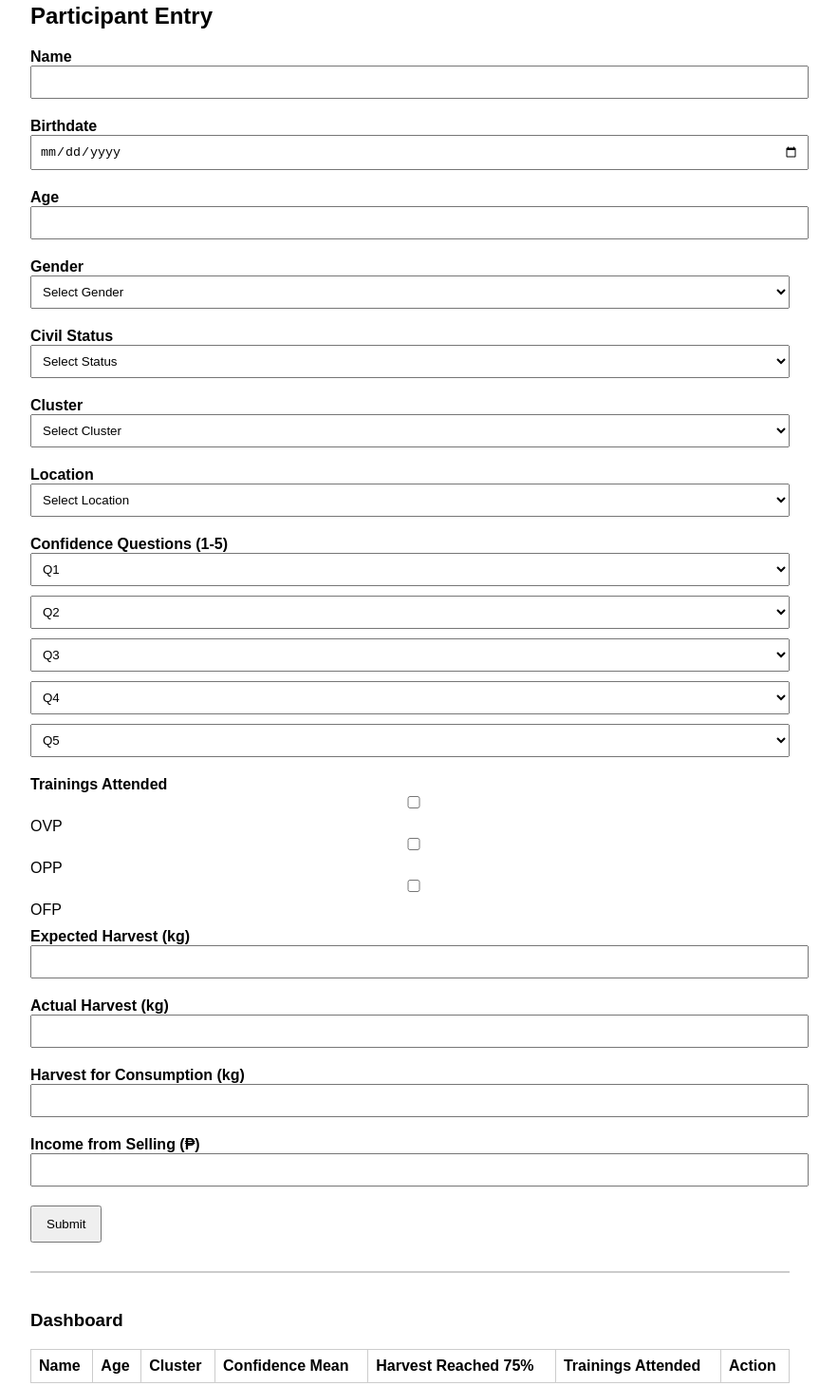
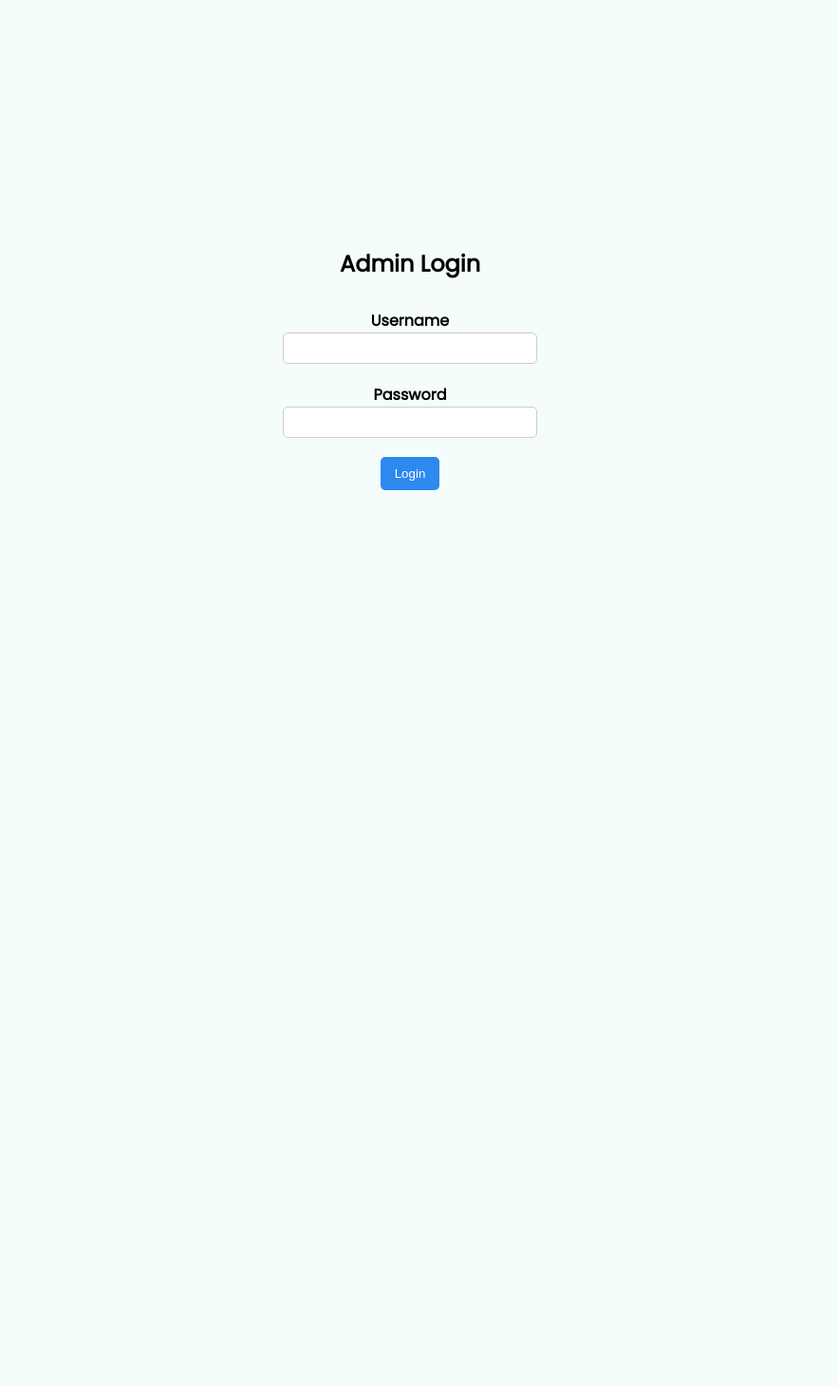
Before and after one commit to Alisabel18/LL, a plain HTML site: page index.html in a window 1280 px wide. Shown: the part 37-1496 px from the top of the page at 95% size, without its empty margins (208-1091 px from the left). After the commit the page ends 840 px from the top, so only its background shows below. Drawn offline with Linux system fonts and the light colour scheme.

Commit message:
Add Participant index.html

```diff
--- a/index.html
+++ b/index.html
@@ -1,160 +1,200 @@
 <!DOCTYPE html>
 <html>
 <head>
-  <title>Participant Level Dashboard</title>
+  <title>Admin Login - Participant Dashboard</title>
+  <link href="https://fonts.googleapis.com/css2?family=Poppins&display=swap" rel="stylesheet">
   <style>
-    body { font-family: Arial, sans-serif; padding: 20px; max-width: 800px; margin: auto; }
-    label { font-weight: bold; display: block; margin-top: 10px; }
-    input, select { padding: 8px; width: 100%; margin-bottom: 10px; }
-    button { padding: 10px 15px; margin-top: 10px; }
-    #dashboard { margin-top: 30px; border-top: 2px solid #ccc; padding-top: 20px; }
-    table { width: 100%; border-collapse: collapse; margin-top: 10px; }
-    th, td { border: 1px solid #ccc; padding: 8px; text-align: left; }
+    body {
+      font-family: 'Poppins', sans-serif;
+      background: #f4fdfc;
+      padding: 20px;
+      max-width: 1200px;
+      margin: auto;
+    }
+    label { display: block; margin-top: 10px; font-weight: bold; }
+    input, select {
+      padding: 8px;
+      margin-bottom: 10px;
+      border-radius: 5px;
+      border: 1px solid #ccc;
+    }
+    input.small, select.small {
+      width: 100px;
+    }
+    input.medium, select.medium {
+      width: 200px;
+    }
+    input.full, select.full {
+      width: 100%;
+    }
+    button {
+      padding: 10px 15px;
+      margin: 10px 0;
+      background-color: #2d89ef;
+      color: white;
+      border: none;
+      border-radius: 5px;
+      cursor: pointer;
+    }
+    #mainContent, #participantForm, #dashboardSection {
+      display: none;
+    }
+    #loginPage {
+      display: flex;
+      flex-direction: column;
+      align-items: center;
+      justify-content: center;
+      height: 100vh;
+      text-align: center;
+    }
+    #loginPage input {
+      width: 250px;
+    }
+    .progress-circle {
+      width: 130px;
+      height: 130px;
+      border-radius: 50%;
+      background: conic-gradient(var(--color) calc(var(--percent) * 1%), #e6e6e6 0);
+      display: flex;
+      align-items: center;
+      justify-content: center;
+      font-size: 20px;
+      font-weight: bold;
+      color: black;
+      margin: 0 auto;
+    }
+    .card {
+      background: white;
+      border: 1px solid #ccc;
+      border-radius: 8px;
+      padding: 20px;
+      margin-top: 20px;
+    }
+    .participant-button {
+      background-color: #4CAF50;
+      color: white;
+      padding: 8px 12px;
+      margin: 5px;
+      border: none;
+      border-radius: 5px;
+      cursor: pointer;
+    }
+    .header {
+      display: flex;
+      justify-content: space-between;
+      align-items: center;
+      margin-bottom: 20px;
+    }
+    .header-left {
+      flex: 1;
+    }
+    .header-center {
+      flex: 2;
+      text-align: center;
+    }
+    .header-right {
+      flex: 1;
+      text-align: right;
+    }
+    #searchBar {
+      width: 200px;
+      padding: 5px;
+      border-radius: 5px;
+      border: 1px solid #ccc;
+    }
+    .form-row {
+      display: flex;
+      flex-wrap: wrap;
+      gap: 20px;
+      margin-bottom: 20px;
+    }
+    .form-group {
+      flex: 1 1 22%;
+      min-width: 100px;
+    }
   </style>
 </head>
 <body>
 
-<h2>Participant Entry</h2>
-<form id="participantForm">
-  <label>Name</label>
-  <input type="text" id="name" required pattern="[A-Z][a-z]*( [A-Z][a-z]*)*" title="First letter of each name must be capitalized">
+<div id="loginPage">
+  <h2>Admin Login</h2>
+  <label>Username</label>
+  <input type="text" id="loginUser" class="medium">
+  <label>Password</label>
+  <input type="password" id="loginPass" class="medium">
+  <button onclick="checkLogin()">Login</button>
+</div>
 
-  <label>Birthdate</label>
-  <input type="date" id="birthdate" required>
-
-  <label>Age</label>
-  <input type="number" id="age" readonly>
-
-  <label>Gender</label>
-  <select id="gender">
-    <option value="">Select Gender</option>
-    <option>Male</option>
-    <option>Female</option>
-    <option>Other</option>
-  </select>
-
-  <label>Civil Status</label>
-  <select id="civilStatus">
-    <option value="">Select Status</option>
-    <option>Single</option>
-    <option>Married</option>
-    <option>Widowed</option>
-  </select>
-
-  <label>Cluster</label>
-  <select id="cluster">
-    <option value="">Select Cluster</option>
-    <option>Luzon</option>
-    <option>Visayas</option>
-    <option>Mindanao</option>
-  </select>
-
-  <label>Location</label>
-  <select id="location">
-    <option value="">Select Location</option>
-    <!-- Add options here later -->
-    <option>Sample Location 1</option>
-    <option>Sample Location 2</option>
-  </select>
-
-  <label>Confidence Questions (1-5)</label>
-  <div id="confidenceInputs"></div>
-
-  <label>Trainings Attended</label>
-  <input type="checkbox" value="OVP" class="training"> OVP
-  <input type="checkbox" value="OPP" class="training"> OPP
-  <input type="checkbox" value="OFP" class="training"> OFP
-
-  <label>Expected Harvest (kg)</label>
-  <input type="number" id="expectedHarvest" min="0" max="1000">
-
-  <label>Actual Harvest (kg)</label>
-  <input type="number" id="actualHarvest" min="0" max="1000">
-
-  <label>Harvest for Consumption (kg)</label>
-  <input type="number" id="consumedKg" min="0" max="1000">
-
-  <label>Income from Selling (₱)</label>
-  <input type="number" id="income" min="0">
-
-  <button type="button" onclick="submitForm()">Submit</button>
-</form>
-
-<div id="dashboard">
-  <h3>Dashboard</h3>
-  <table id="participantTable">
-    <thead>
-      <tr>
-        <th>Name</th><th>Age</th><th>Cluster</th><th>Confidence Mean</th><th>Harvest Reached 75%</th><th>Trainings Attended</th><th>Action</th>
-      </tr>
-    </thead>
-    <tbody></tbody>
-  </table>
+<div id="mainContent">
+  <h2>Welcome to the Participant Dashboard</h2>
+  <div class="card">
+    <h3>Add Participant Details</h3>
+    <div class="form-row">
+      <div class="form-group"><label>Surname</label><input type="text" class="medium"></div>
+      <div class="form-group"><label>First Name</label><input type="text" class="medium"></div>
+      <div class="form-group"><label>Middle Initial</label><input type="text" class="small"></div>
+      <div class="form-group"><label>Extension</label><input type="text" class="small"></div>
+    </div>
+    <div class="form-row">
+      <div class="form-group"><label>Gender</label><select class="small"><option value="">Select</option><option>Male</option><option>Female</option><option>Other</option></select></div>
+      <div class="form-group"><label>Birthdate</label><input type="date" id="birthdate" class="small" onchange="calculateAge()"></div>
+      <div class="form-group"><label>Age</label><input type="number" id="age" class="small" readonly></div>
+      <div class="form-group"><label>Civil Status</label><select class="medium"><option value="">Select</option><option>Single</option><option>Married</option><option>Divorced</option><option>Widowed</option></select></div>
+    </div>
+    <div class="form-row">
+      <div class="form-group"><label>Cluster</label><select class="medium"><option value="">Select</option><option>Luzon</option><option>Visayas</option><option>Mindanao</option></select></div>
+      <div class="form-group"><label>Location</label><select class="full">
+        <option value="">Select location</option>
+        <option>Quezon City</option>
+        <option>Cebu City</option>
+        <option>Davao City</option>
+        <option>Baguio</option>
+        <option>Iloilo</option>
+      </select></div>
+    </div>
+    <button>Add Participant</button>
+  </div>
 </div>
 
 <script>
-const adminPassword = "admin123"; // change to secure password
-const confidenceInputs = document.getElementById('confidenceInputs');
+  function checkLogin() {
+    const username = document.getElementById("loginUser").value;
+    const password = document.getElementById("loginPass").value;
+    const adminUsername = "isabeeel";
+    const adminPassword = "admin123";
 
-for (let i = 1; i <= 5; i++) {
-  const select = document.createElement('select');
-  select.innerHTML = `<option value="">Q${i}</option>` +
-    [1,2,3,4,5].map(n => `<option value="${n}">${n}</option>`).join('');
-  confidenceInputs.appendChild(select);
-}
+    const mainContent = document.getElementById("mainContent");
+    const loginPage = document.getElementById("loginPage");
 
-document.getElementById('birthdate').addEventListener('change', () => {
-  const birthDate = new Date(document.getElementById('birthdate').value);
-  const age = new Date().getFullYear() - birthDate.getFullYear();
-  document.getElementById('age').value = age;
-});
-
-function submitForm() {
-  const name = document.getElementById('name').value.trim();
-  if (!/^[A-Z][a-z]*( [A-Z][a-z]*)*$/.test(name)) {
-    alert("Name must be capitalized (e.g. Juan Dela Cruz)");
-    return;
+    if (mainContent && loginPage) {
+      if (username === adminUsername && password === adminPassword) {
+        loginPage.style.display = "none";
+        mainContent.style.display = "block";
+      } else {
+        alert("Invalid admin login.");
+      }
+    } else {
+      alert("Application error: missing main content container.");
+    }
   }
 
-  const age = document.getElementById('age').value;
-  const cluster = document.getElementById('cluster').value;
-  const confidenceValues = Array.from(confidenceInputs.querySelectorAll('select'))
-    .map(select => parseFloat(select.value)).filter(v => !isNaN(v));
-  const confidenceMean = confidenceValues.length ? (confidenceValues.reduce((a, b) => a + b, 0) / confidenceValues.length).toFixed(2) : '—';
+  function calculateAge() {
+    const birthdate = document.getElementById("birthdate").value;
+    const ageInput = document.getElementById("age");
+    if (birthdate) {
+      const today = new Date();
+      const birthDate = new Date(birthdate);
+      let age = today.getFullYear() - birthDate.getFullYear();
+      const m = today.getMonth() - birthDate.getMonth();
+      if (m < 0 || (m === 0 && today.getDate() < birthDate.getDate())) {
+        age--;
+      }
+      ageInput.value = age;
+    } else {
+      ageInput.value = "";
+    }
+  }
+</script>
 
-  const expected = parseFloat(document.getElementById('expectedHarvest').value);
-  const actual = parseFloat(document.getElementById('actualHarvest').value);
-  const harvestStatus = (actual >= 0.75 * expected) ? 'Yes' : 'No';
-
-  const trainings = Array.from(document.querySelectorAll('.training:checked')).length;
-
-  const tbody = document.getElementById('participantTable').querySelector('tbody');
-  const row = tbody.insertRow();
-  row.insertCell(0).innerText = name;
-  row.insertCell(1).innerText = age;
-  row.insertCell(2).innerText = cluster;
-  row.insertCell(3).innerText = confidenceMean;
-  row.insertCell(4).innerText = harvestStatus;
-  row.insertCell(5).innerText = trainings;
-  const deleteCell = row.insertCell(6);
-  const btn = document.createElement('button');
-  btn.innerText = "Delete";
-  btn.onclick = () => {
-    const pwd = prompt("Enter admin password to delete:");
-    if (pwd === adminPassword) row.remove();
-    else alert("Incorrect password.");
-  };
-  deleteCell.appendChild(btn);
-
-  document.getElementById('participantForm').reset();
-  confidenceInputs.innerHTML = "";
-  for (let i = 1; i <= 5; i++) {
-    const select = document.createElement('select');
-    select.innerHTML = `<option value="">Q${i}</option>` +
-      [1,2,3,4,5].map(n => `<option value="${n}">${n}</option>`).join('');
-    confidenceInputs.appendChild(select);
-  }
-}
-</script>
 </body>
 </html>
```
